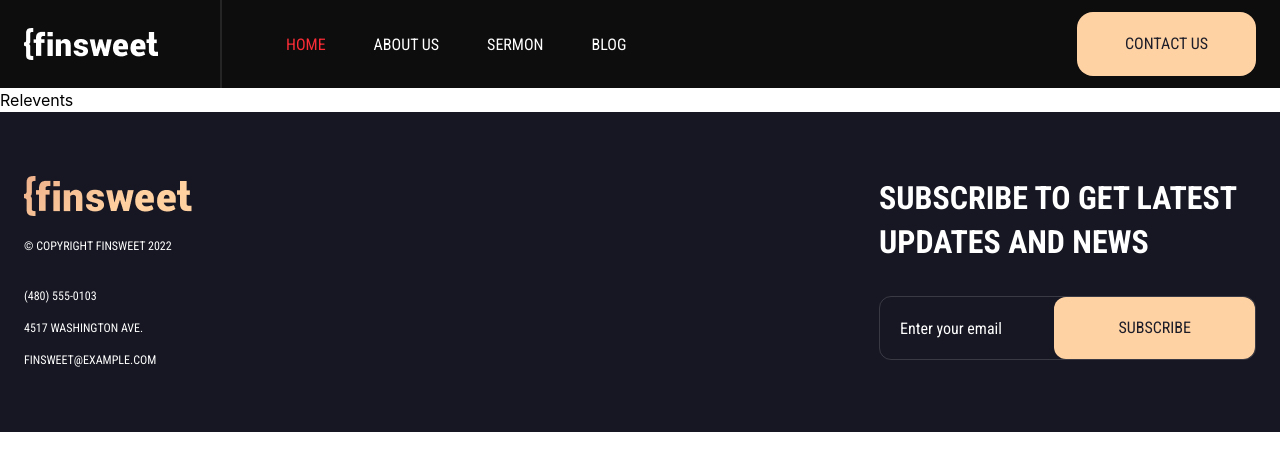
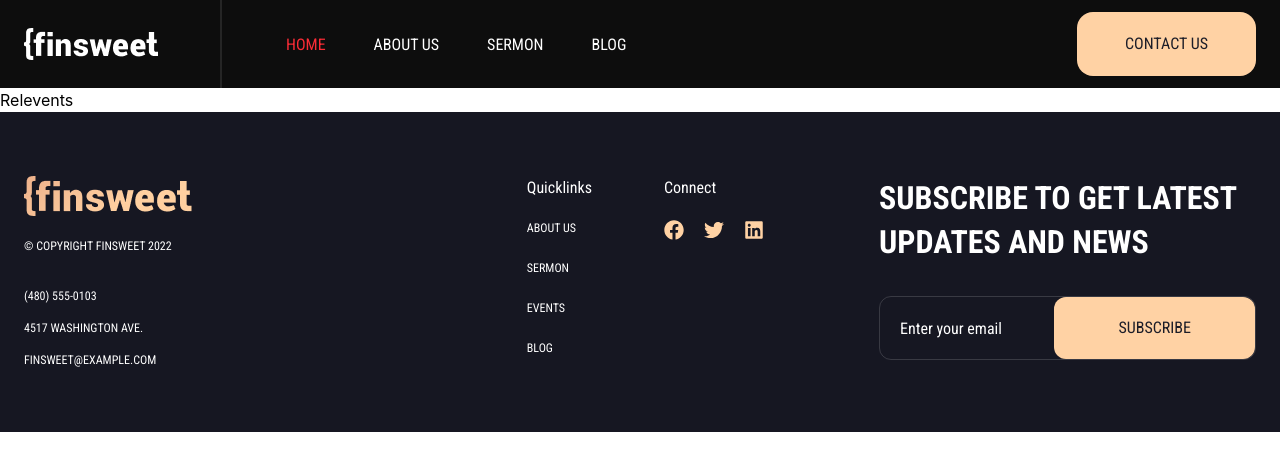
Before and after one commit to dev-monirul1/finsweet, a React (Vite) app: page / in a window 1280 px wide. Shown: the top 470 px of the page. Built offline with nearby package versions, Linux system fonts and the light colour scheme.

Commit message:
footer done

```diff
--- a/src/components/layouts/Footer.jsx
+++ b/src/components/layouts/Footer.jsx
@@ -3,7 +3,15 @@ import Container from '../common/Container'
 import Image from '../ui/Image'
 import footerlogo from '../../assets/footerlogo.png'
 import Anchor from '../ui/Anchor'
-import { companyInfo } from '../../dummyData/menuData'
+import { companyInfo, Quicklinks } from '../../dummyData/menuData'
+import { li } from 'motion/react-client'
+import { FaFacebook } from "react-icons/fa";
+import { FaTwitter } from "react-icons/fa";
+import { FaLinkedin } from "react-icons/fa";
+import { NavLink } from 'react-router-dom'
+
+
+
 
 const linkStyle = `text-white font-roboto text-xs uppercase`
 
@@ -29,11 +37,39 @@ const Footer = () => {
                 ))}
               </ul>
             </div>
-          <div className="">
+            <div className="flex gap-[115px]">
+              <div className="flex gap-18">
+                <div>
+                  <h6 className='text-white font-normal font-roboto leading-[24px] text-base'>Quicklinks</h6>
+                  <ul className='mt-5 grid grid-col-1  gap-6 opacity-[0.8px]'>
+                    {Quicklinks.map((item,index)=>(
+                      <li key={index} className={linkStyle}>
+                        <Anchor href='#'>{item.label}</Anchor>
+                      </li>
+                    ))}
+                  </ul>
+                </div>
+                <div>
+                  <h6 className='text-white font-normal font-roboto leading-[24px] text-base'>Connect</h6>
+                  <div className="text-primary flex gap-5 mt-5 text-[20px]">
+                    <NavLink>
+                      <FaFacebook />
+                    </NavLink>
+                    <NavLink>
+                      <FaTwitter />
+                    </NavLink>
+                    <NavLink>
+                      <FaLinkedin />
+                    </NavLink>
+                  </div>
+                </div>
+              </div>
+              <div>
                 <h2 className='max-w-[377px] font-roboto text-white font-bold text-[32px] leading-11 uppercase'>Subscribe to get Latest Updates and News</h2>
                 <div className="border border-white/15 h-16 mt-8 rounded-xl relative">
                   <input type="email" placeholder='Enter your email' className='h-full font-roboto rounded-xl w-[60%] font-normal text-white text-base placeholder:text-white pl-5 outline-0' />
                   <button className='bg-primary text-[#1C1D28] font-roboto text-base font-normal uppercase px-16  py-3 rounded-xl hover:bg-opacity-80 transition duration-300 absolute right-0 top-0 h-full cursor-pointer'>Subscribe</button>
+                </div>
               </div>
             </div>
           </div>
--- a/src/dummyData/menuData.js
+++ b/src/dummyData/menuData.js
@@ -20,6 +20,28 @@ export const menuData = [
     url: '/blog'
   }
 ]
+export const Quicklinks = [
+  {
+    id: 1,
+    label: 'About us',
+    url: '#'
+  },
+  {
+    id: 2,
+    label: 'Sermon',
+    url: '#'
+  },
+  {
+    id: 3,
+    label: 'Events',
+    url: '#'
+  },
+  {
+    id: 4,
+    label: 'Blog',
+    url: '#'
+  }
+]
 
 export const companyInfo = [
   {
```
Lines whose indentation alone changed are shown as unchanged.
